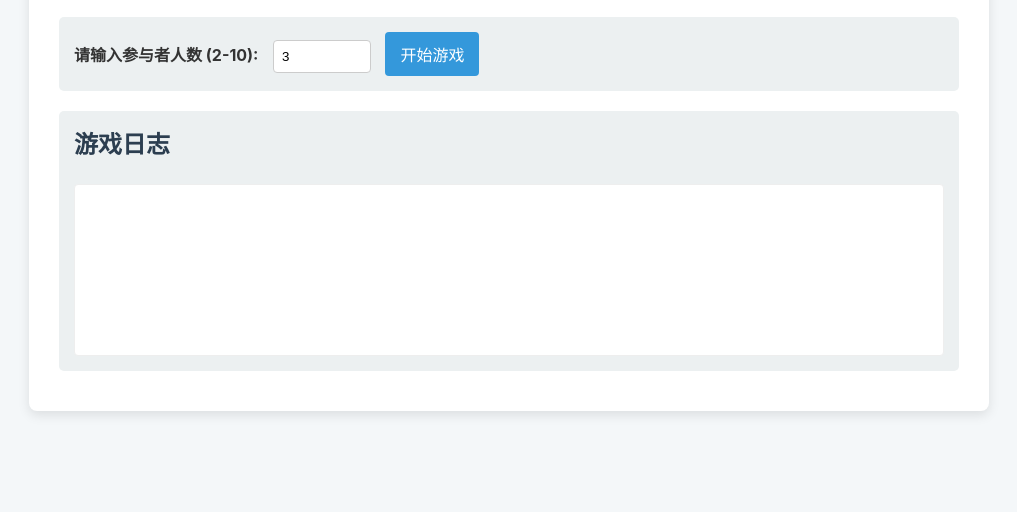
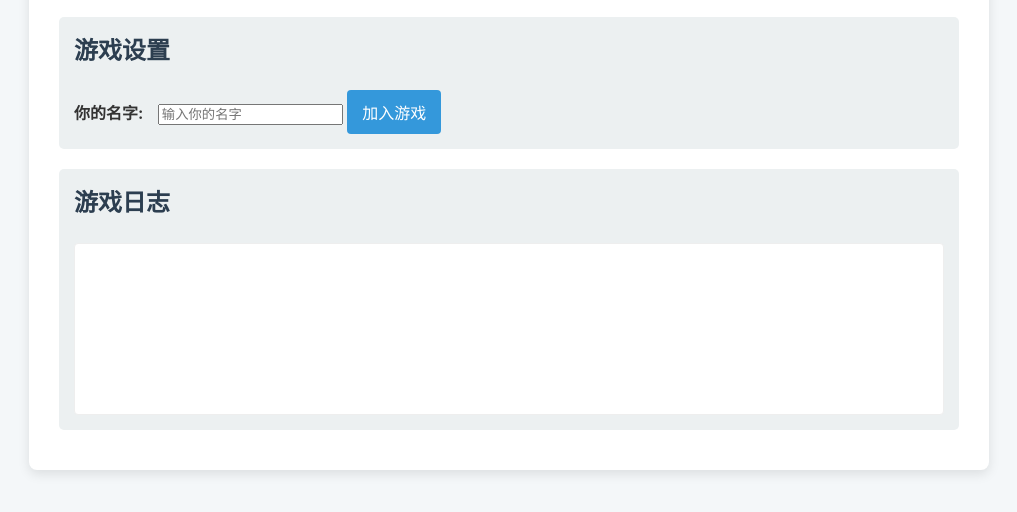
Before and after one commit to lxh1001/auction-game, a website: page public/index.html in a window 1280 px wide. Shown: the part 94-606 px from the top of the page, without its empty margins (131-1148 px from the left). Drawn offline with Linux system fonts and the light colour scheme.

Commit message:
Implement player name input and game lobby
Added player name input and lobby section for game setup.

```diff
--- a/public/index.html
+++ b/public/index.html
@@ -10,9 +10,18 @@
     <div class="container">
         <h1>拍卖博弈</h1>
         <div id="setup-section">
-            <label for="player-count">请输入参与者人数 (2-10):</label>
-            <input type="number" id="player-count" min="2" max="10" value="3">
-            <button id="start-game-btn">开始游戏</button>
+            <h2>游戏设置</h2>
+            <div id="join-form">
+                <label for="player-name">你的名字:</label>
+                <input type="text" id="player-name" placeholder="输入你的名字">
+                <button id="join-game-btn">加入游戏</button>
+            </div>
+            <div id="lobby" class="hidden">
+                <h3>游戏大厅</h3>
+                <p>等待其他玩家加入... (需要 2-12 名玩家)</p>
+                <ul id="player-list"></ul>
+                <button id="start-game-btn" disabled>开始游戏 (仅限房主)</button>
+            </div>
         </div>
 
         <div id="game-section" class="hidden">
```
